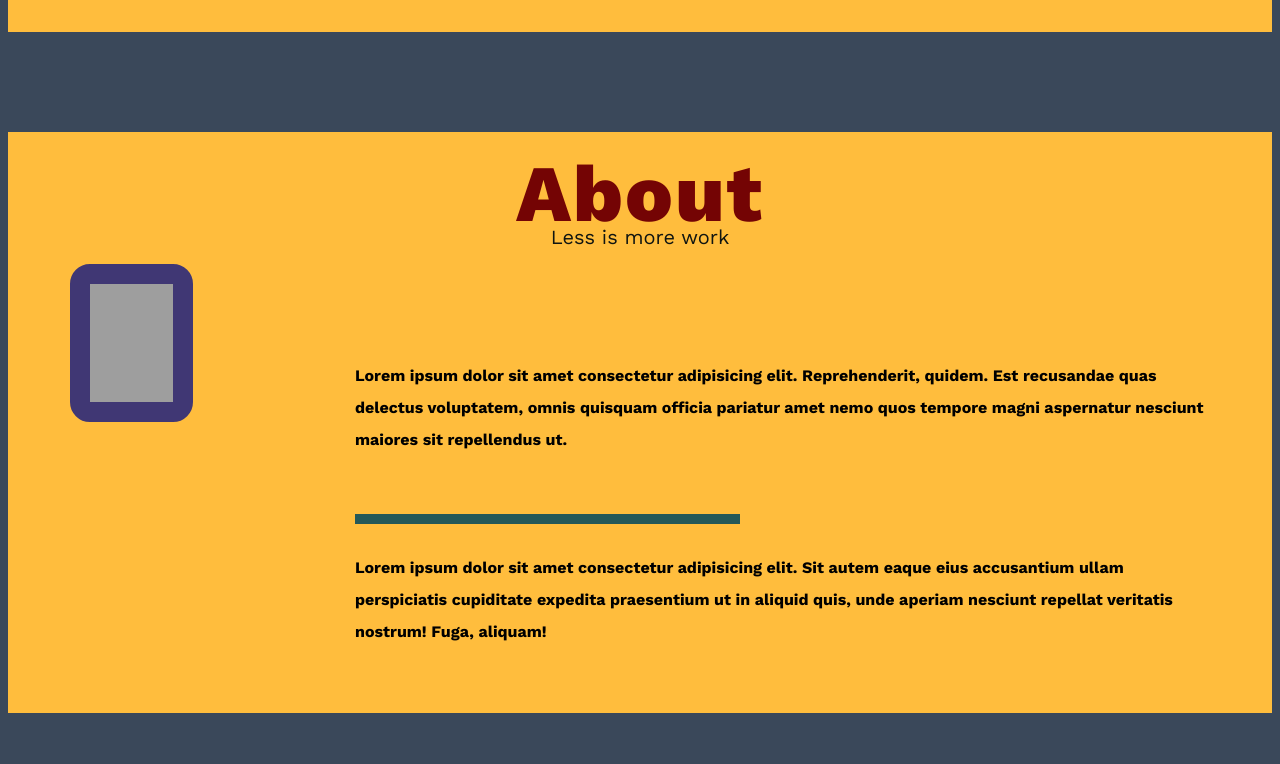
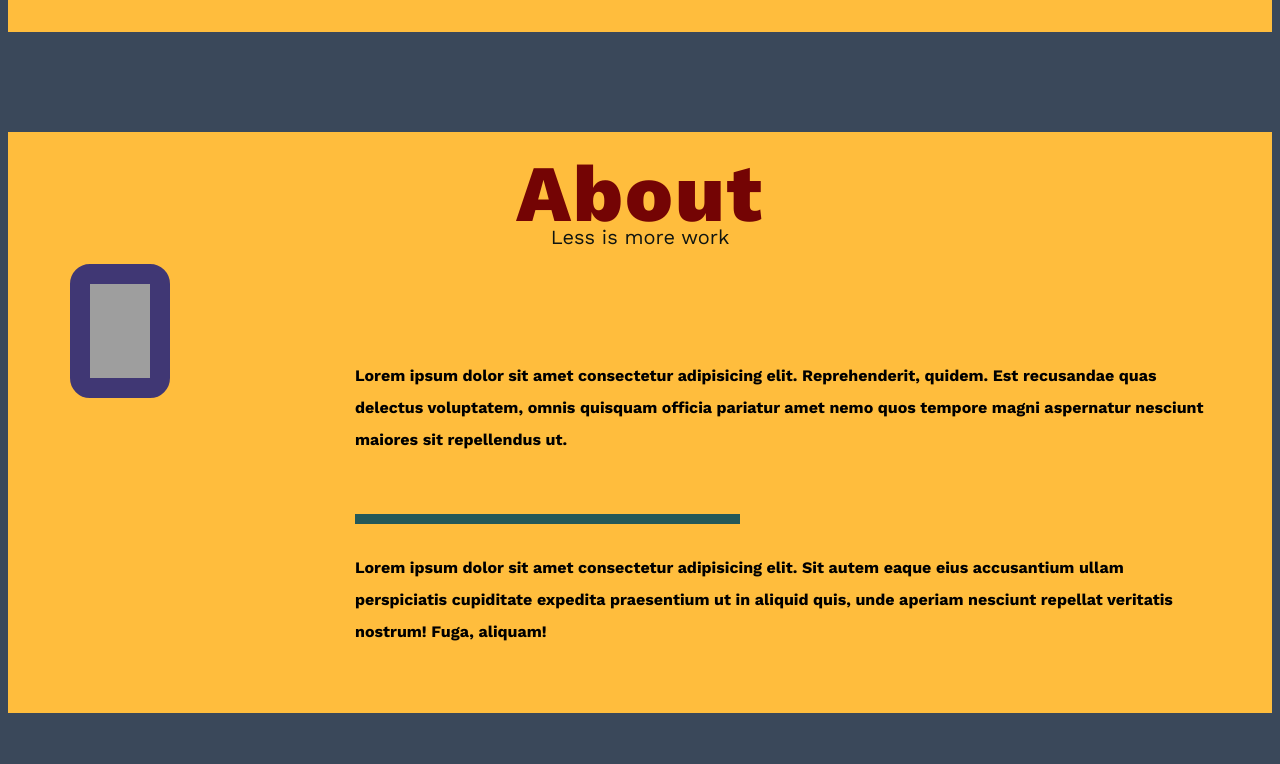
Before and after one commit to moohammedddd/ticket_hub, a plain HTML site: page index.html in a window 1280 px wide. Shown: the part 1771-2535 px from the top of the page. Drawn offline with nearby package versions, Linux system fonts and the light colour scheme; grey boxes are pictures that could not be loaded.

Commit message:
Update tem.css

```diff
--- a/css/tem.css
+++ b/css/tem.css
@@ -328,8 +328,8 @@ padding-top: 50px;
  max-width: 100%;
 }
 .about .logo{
-  height: 158px;
-  width: 123px;
+    height: 134px;
+    width: 100px;
   border:  solid 20px rgb(64, 55, 116);
   border-radius: 20px;
   transition: 0.3s;
```
